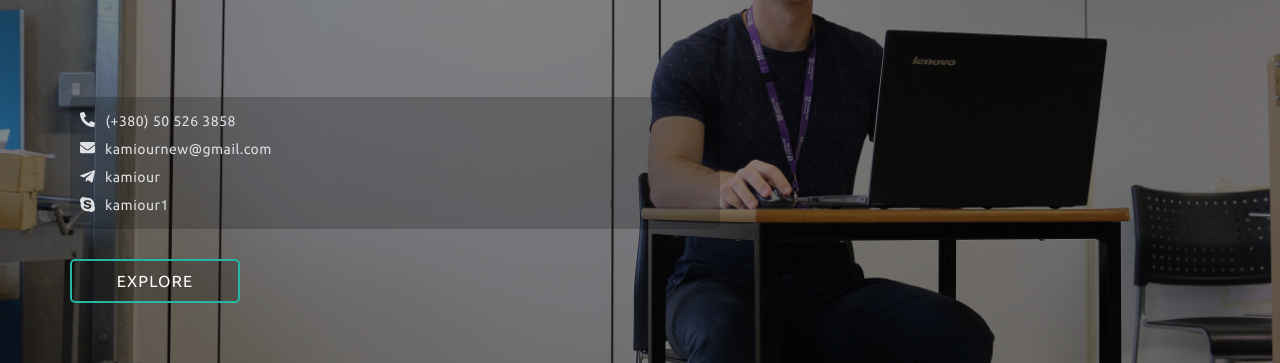
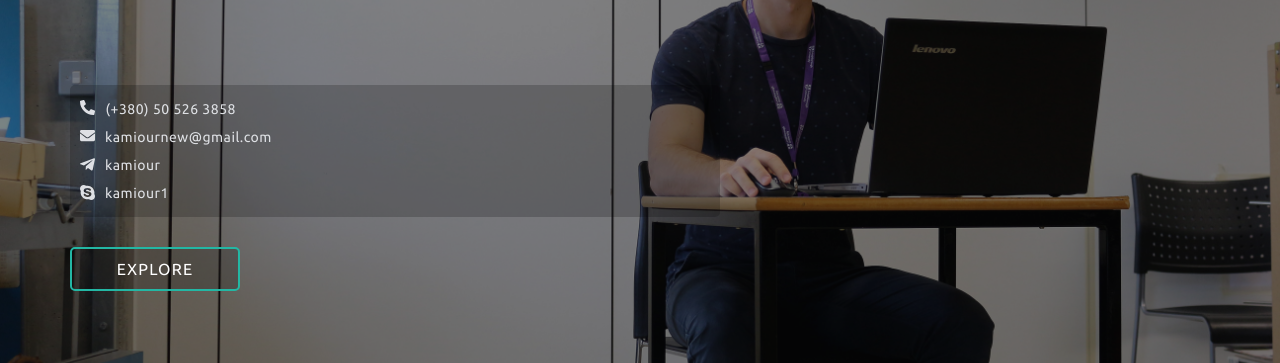
Before and after one commit to kamiour/KazakovCodes, a website with bundled scripts: page docs/index.html in a window 1280 px wide. Shown: the part 270-633 px from the top of the page. Built offline with nearby package versions, Linux system fonts and the light colour scheme; grey boxes are pictures that could not be loaded; files whose address does not match are found by name.

Commit message:
updated banners

```diff
--- a/docs/index.html
+++ b/docs/index.html
@@ -13,7 +13,6 @@
 
   <body>
 
-    <div class="header-top">
     <section class="hero">
         <header class="header">
           <div class="container">
@@ -65,7 +64,6 @@
             </div>
           </div>
         </header>
-
         <div class="swiper-container swiper-hero">
             <!-- Add Arrows
             <div class="swiper-button-next"></div>
@@ -183,8 +181,6 @@
             </div>
         </div>
     </section>
-    </div>
-
     <main class="main">
       <section id="section-1" class="section section-skills">
         <div class="banner">
@@ -1310,7 +1306,6 @@
             <h1 class="banner-title">Building a long-term career in IT</h1>
           </div>
         </div>
-
         <div class="container">
           <header class="section-header">
             <h2 class="section-title">Career ladder.</h2>
@@ -1530,7 +1525,6 @@
         </article>
       </section>
     </main>
-
     <footer class="footer">
       <div class="container">
         <div class="footer-layout">
--- a/src/scss/components/__banner.scss
+++ b/src/scss/components/__banner.scss
@@ -1,5 +1,4 @@
 .banner {
-  position: relative;
   @include flex(center, center);
   margin: 0 auto;
   padding: 60px 0;
--- a/src/scss/components/__hero.scss
+++ b/src/scss/components/__hero.scss
@@ -1,7 +1,7 @@
 .hero {
   position: relative;
   margin: 0 auto;
-  height: 95vh;
+  height: 92vh;
 
   .logo {
     height: 80px;
```
Also changed, not shown: src/index.html (+0 -2 lines), src/templates/experience.html (+0 -1 lines), src/templates/hero.html (+0 -3 lines), docs/css/main.css. Lines whose indentation alone changed are shown as unchanged.
